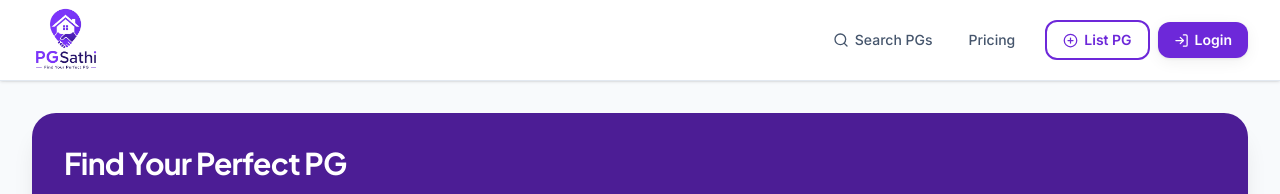
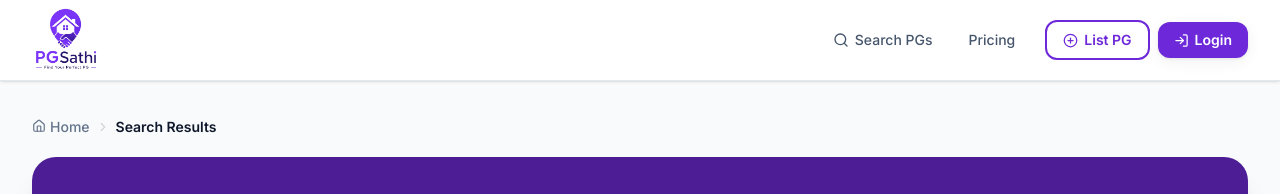
Before and after one commit to mohd-aftab-code/pgsathi, a Next.js app: page /search in a window 1280 px wide. Shown: the top 194 px of the page. Built offline with nearby package versions, Linux system fonts and the light colour scheme; no server answers; the database is empty.

Commit message:
feat(seo): add breadcrumbs and JSON-LD schema for phase 2

```diff
--- a/app/(main)/pg/[city]/[locality]/[slug]/page.tsx
+++ b/app/(main)/pg/[city]/[locality]/[slug]/page.tsx
@@ -2,6 +2,7 @@ import { db } from "@/lib/db";
 import { notFound } from "next/navigation";
 import Image from "next/image";
 import Link from "next/link";
+import Breadcrumbs from "@/components/common/Breadcrumbs";
 import ImageGallery from "@/components/listings/ImageGallery";
 import ContactOwnerButton from "@/components/listings/ContactOwnerButton";
 import { MapPin, CheckCircle, Star, Wifi, Car, Utensils, Shirt, Brush, Clock, Shield, Users, Home, ArrowLeft, Share2 } from "lucide-react";
@@ -124,13 +125,12 @@ export default async function PGDetailPage(props: {
         <div className="container-max section-padding py-6 md:py-8">
 
           {/* Breadcrumb */}
-          <nav className="flex items-center gap-2 text-sm text-neutral-500 mb-4 flex-wrap">
-            <Link href="/" className="hover:text-primary-600 transition-colors">Home</Link>
-            <span>/</span>
-            <Link href={`/pg-in-${pg.city?.slug}`} className="hover:text-primary-600 transition-colors">PGs in {cityName}</Link>
-            <span>/</span>
-            <span className="text-neutral-800 font-medium line-clamp-1">{pg.title}</span>
-          </nav>
+          <Breadcrumbs
+            items={[
+              { label: `PGs in ${cityName}`, href: `/pg-in-${pg.city?.slug}` },
+              { label: pg.title }
+            ]}
+          />
 
           {/* Image Gallery */}
           <ImageGallery photos={pg.photos} title={pg.title} />
--- a/app/(main)/search/page.tsx
+++ b/app/(main)/search/page.tsx
@@ -3,6 +3,7 @@ import PGCard from "@/components/listings/PGCard";
 import SearchBar from "@/components/landing/SearchBar";
 import SearchFilters from "@/components/search/SearchFilters";
 import SearchSort from "@/components/search/SearchSort";
+import Breadcrumbs from "@/components/common/Breadcrumbs";
 import Pagination from "@/components/search/Pagination";
 import { Suspense } from "react";
 import Link from "next/link";
@@ -137,6 +138,14 @@ export default async function SearchPage(props: {
     <div className="bg-neutral-50 min-h-screen py-8">
       <div className="container-max section-padding">
 
+        {/* Breadcrumb */}
+        <Breadcrumbs
+          items={[
+            ...(citySlug && citySlug !== "all" ? [{ label: `PGs in ${citySlug.charAt(0).toUpperCase() + citySlug.slice(1).replace(/-/g, " ")}`, href: `/pg-in-${citySlug}` }] : []),
+            { label: "Search Results" }
+          ]}
+        />
+
         {/* Search Header */}
         <div className="bg-primary-900 rounded-3xl p-6 md:p-8 mb-8 text-white shadow-xl">
           <h1 className="text-2xl md:text-3xl font-bold mb-6 text-white">Find Your Perfect PG</h1>
--- /dev/null
+++ b/components/common/Breadcrumbs.tsx
@@ -0,0 +1,74 @@
+import Link from "next/link";
+import { ChevronRight, Home } from "lucide-react";
+
+export interface BreadcrumbItem {
+  label: string;
+  href?: string;
+}
+
+interface BreadcrumbsProps {
+  items: BreadcrumbItem[];
+}
+
+export default function Breadcrumbs({ items }: BreadcrumbsProps) {
+  // Generate JSON-LD Schema for Breadcrumbs
+  const schema = {
+    "@context": "https://schema.org",
+    "@type": "BreadcrumbList",
+    "itemListElement": [
+      {
+        "@type": "ListItem",
+        "position": 1,
+        "name": "Home",
+        "item": "https://pgsathi.in/"
+      },
+      ...items.map((item, index) => ({
+        "@type": "ListItem",
+        "position": index + 2,
+        "name": item.label,
+        "item": item.href ? `https://pgsathi.in${item.href}` : undefined
+      }))
+    ]
+  };
+
+  return (
+    <>
+      <script
+        type="application/ld+json"
+        dangerouslySetInnerHTML={{ __html: JSON.stringify(schema) }}
+      />
+      <nav aria-label="Breadcrumb" className="mb-4 overflow-x-auto scrollbar-hide py-1">
+        <ol className="flex items-center gap-1.5 min-w-max text-sm text-neutral-500 font-medium">
+          <li className="flex items-center">
+            <Link href="/" className="hover:text-primary-600 transition-colors flex items-center gap-1">
+              <Home size={14} className="mb-0.5" />
+              <span>Home</span>
+            </Link>
+          </li>
+
+          {items.map((item, index) => {
+            const isLast = index === items.length - 1;
+
+            return (
+              <li key={index} className="flex items-center gap-1.5">
+                <ChevronRight size={14} className="text-neutral-300 shrink-0" />
+                {isLast || !item.href ? (
+                  <span className="text-neutral-900 font-semibold truncate max-w-[200px] md:max-w-[400px]">
+                    {item.label}
+                  </span>
+                ) : (
+                  <Link
+                    href={item.href}
+                    className="hover:text-primary-600 transition-colors truncate max-w-[150px] md:max-w-xs"
+                  >
+                    {item.label}
+                  </Link>
+                )}
+              </li>
+            );
+          })}
+        </ol>
+      </nav>
+    </>
+  );
+}
```
